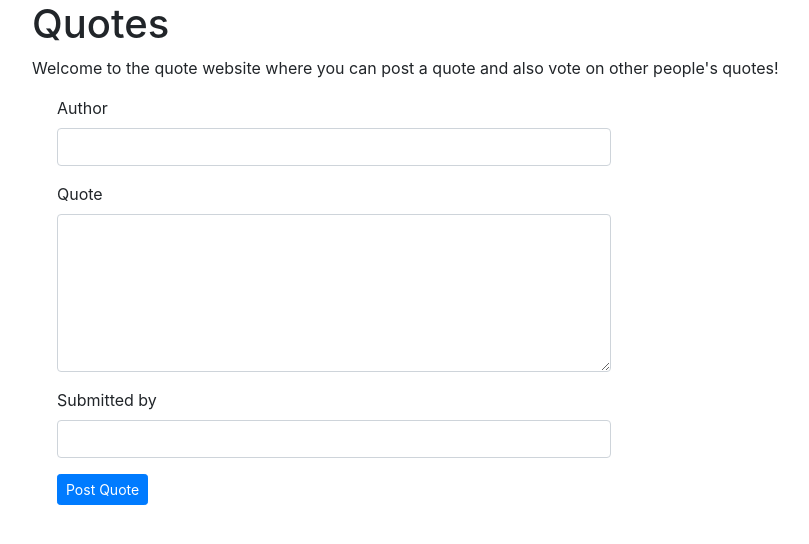
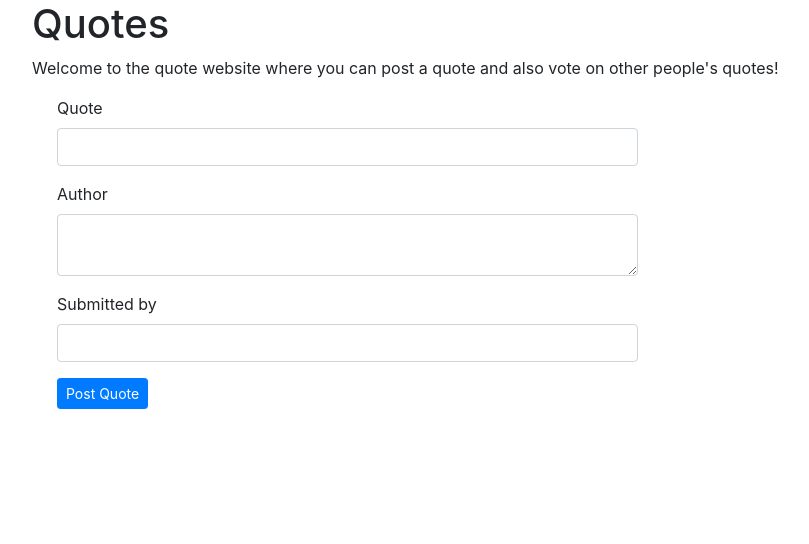
Before and after one commit to ArundaVictor/quotes, an Angular app: page / in a window 1280 px wide. Shown: the top 544 px of the page, without its empty margins (53-862 px from the left). Built offline with nearby package versions, Linux system fonts and the light colour scheme.

Commit message:
add new styling

```diff
--- a/src/app/quote-form/quote-form.component.html
+++ b/src/app/quote-form/quote-form.component.html
@@ -6,22 +6,22 @@
         <form (ngSubmit)='submitQuotes()' #quoteForm='ngForm'>
             <div class="form-group">
 
-                <label for="name">Author</label>
-                <input type="text" required class="form-control" id="name" [(ngModel)]="newQuotes.name" name="name"  #name="ngModel" required>
+                <label for="name">Quote</label>
+                <input size="50" height="80" type="text" required class="form-control" id="name"   [(ngModel)]="newQuotes.name" name="name"  #name="ngModel" required>
 
                 <div [hidden]="name.valid || name.pristine" class="alert alert-danger">
-                    <p> Author name is Required</p>
+                    <p> Quote is Required</p>
 
                 </div>
 
             </div>
             <div class="form-group">
 
-                <label for="description">Quote</label>
-                <textarea class="form-control" id="description" rows="6" cols="50" [(ngModel)]="newQuotes.description" name="description" #description="ngModel" required></textarea>
+                <label for="description">Author</label>
+                <textarea class="form-control" id="description"  [(ngModel)]="newQuotes.description" name="description" #description="ngModel" required></textarea>
 
                 <div [hidden]="description.valid || description.pristine" class="alert alert-danger">
-                    <p> Quote is required</p>
+                    <p> Author name is required</p>
 
                 </div>
             </div>
```
